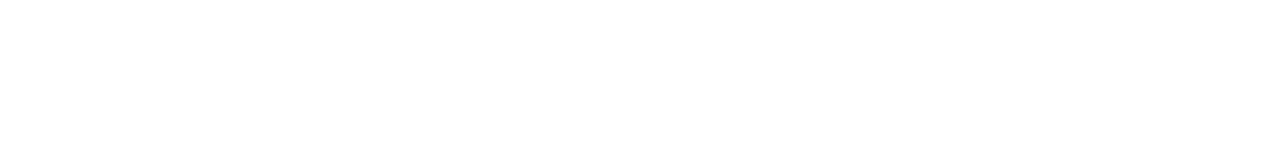
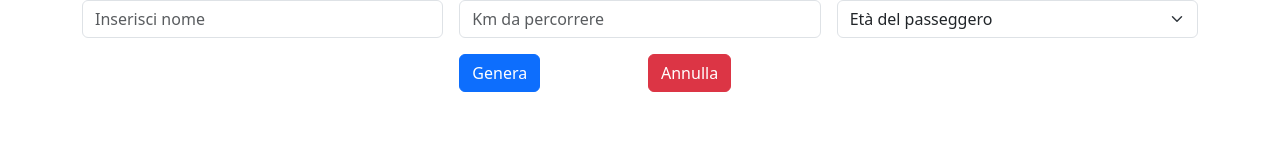
Before and after one commit to ilariamaffiola/js-biglietto-treno-form, a plain HTML site: page index.html in a window 1280 px wide. Drawn offline with nearby package versions, Linux system fonts and the light colour scheme.

Commit message:
[UPD]Bootstrap styling and input fields to index.html

```diff
--- a/index.html
+++ b/index.html
@@ -4,9 +4,36 @@
     <meta charset="UTF-8">
     <meta name="viewport" content="width=device-width, initial-scale=1.0">
     <link rel="stylesheet" href="./css/style.css">
+    <link href="https://cdn.jsdelivr.net/npm/bootstrap@5.3.3/dist/css/bootstrap.min.css" rel="stylesheet" integrity="sha384-QWTKZyjpPEjISv5WaRU9OFeRpok6YctnYmDr5pNlyT2bRjXh0JMhjY6hW+ALEwIH" crossorigin="anonymous">
     <title>Document</title>
 </head>
 <body>
+    <main>
+        <div class="container">
+            <div class="row justify-content-center g-3">
+                    <div class="col-4">
+                        <input type="text" placeholder="Inserisci nome" id="nome-field" class="form-control" required>
+                    </div>
+                    <div class="col-4">
+                        <input type="text" placeholder="Km da percorrere" id="kilometer-field" class="form-control" required>
+                    </div>
+                    <div class="col-4">
+                        <select name="" id="age-field" class="form-select">
+                            <option value="">Età del passeggero</option>
+                            <option value="minor">0-17</option>
+                            <option value="adult">18-64</option>
+                            <option value="over-65">>65</option>
+                        </select>
+                    </div>
+                    <div class="col-2">
+                        <button id="button-generate" class="btn btn-primary">Genera</button>
+                    </div>
+                    <div class="col-2">
+                        <button id="button-delete" class="btn btn-danger">Annulla</button>
+                    </div>
+            </div>
+        </div>
+    </main>
     <script src="./js/script.js"></script>
 </body>
 </html>
```
